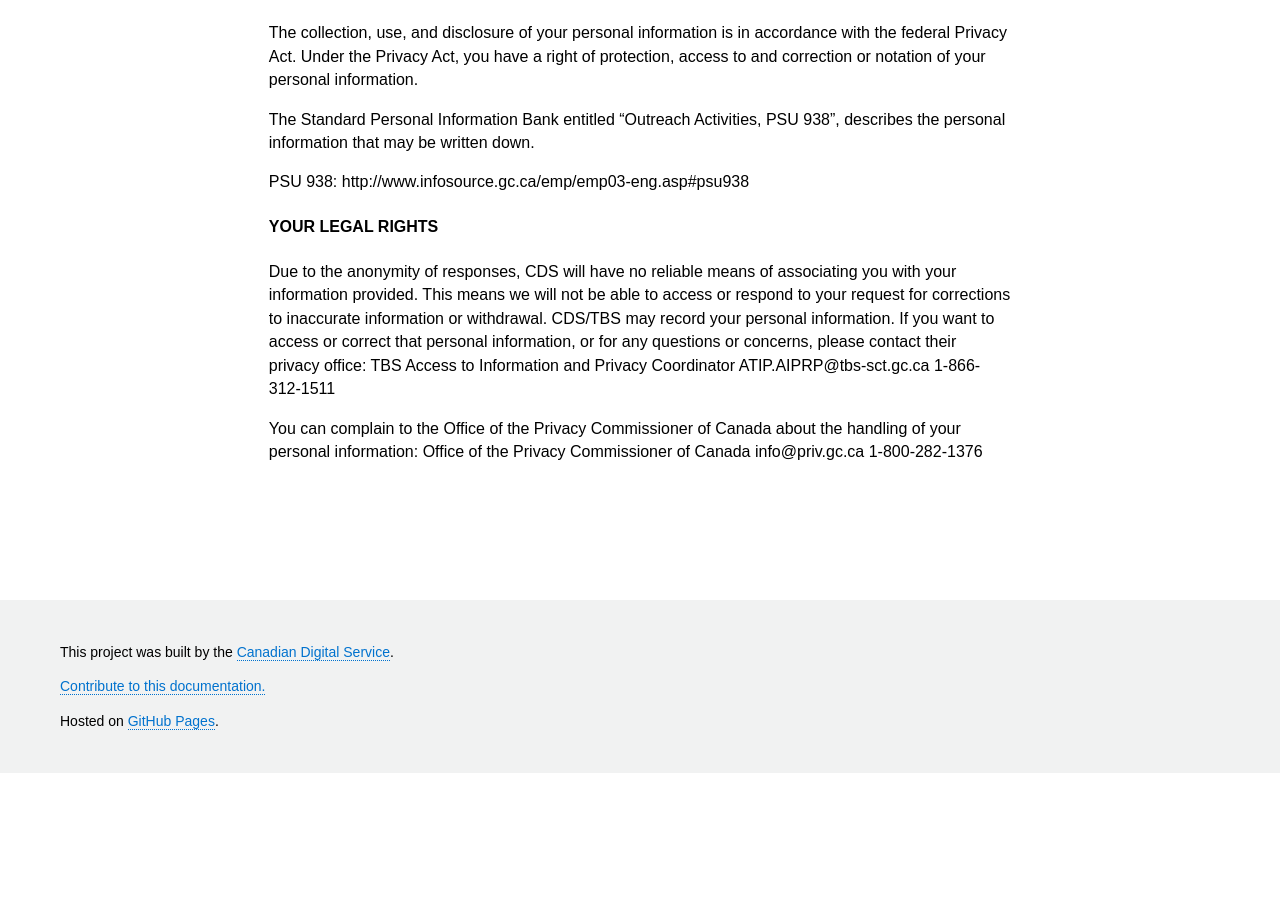
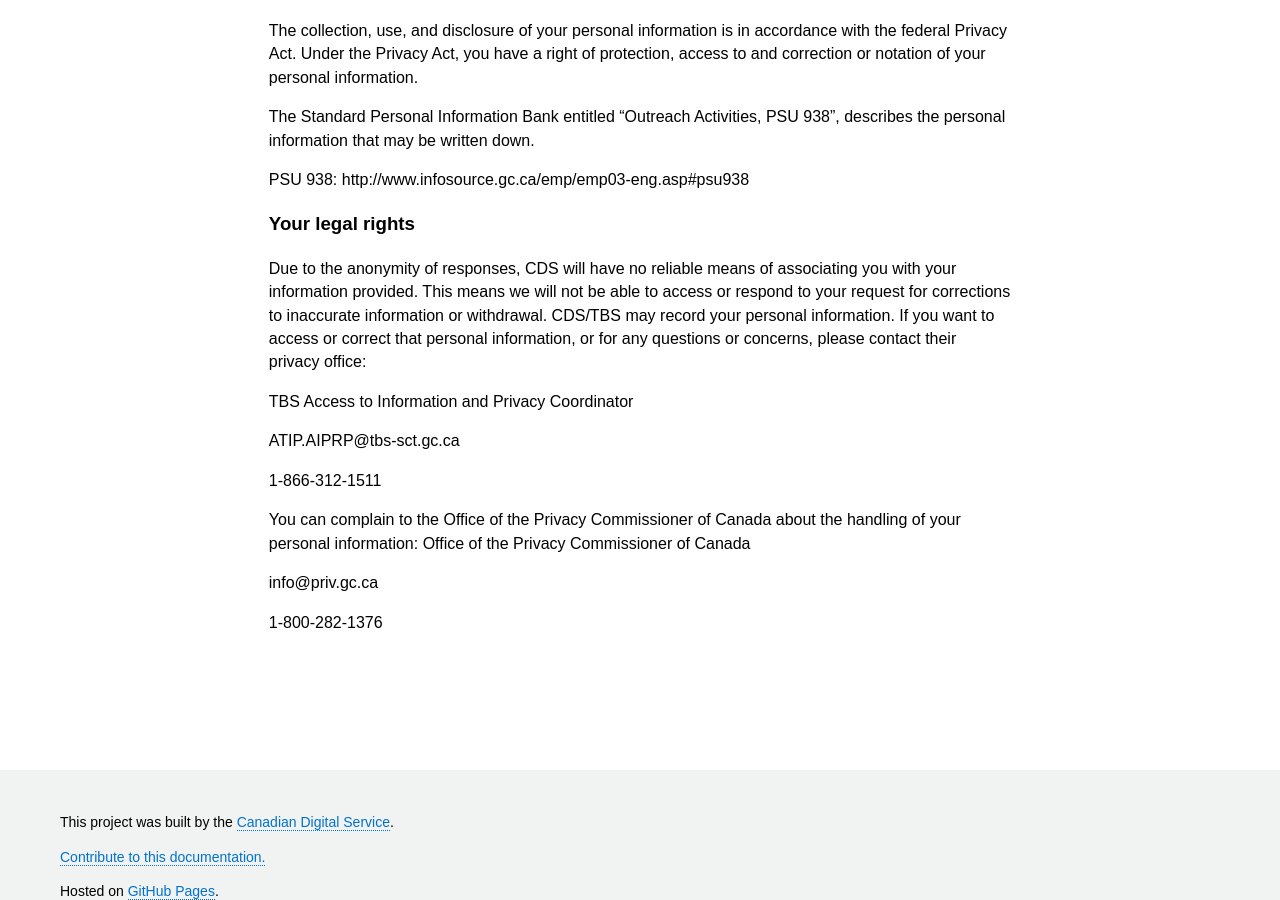
Before and after one commit to cds-snc/research-recherche, a Jekyll site: the page built from _pages/en/service-team-survey.md, in a window 1280 px wide and 900 px high, scrolled down 806 px. Built offline with Jekyll 4.4.1, drawn with Linux system fonts in a browser that asks for light colours; before the commit the page ends 1579 px from its top, so only the background shows below that.

```diff
--- a/_pages/en/service-team-survey.md
+++ b/_pages/en/service-team-survey.md
@@ -12,7 +12,7 @@ title: Service team survey privacy statement
 
 By participating in this research, you consent that your role in your home department and information about what you learned with CDS will be collected.
 
-#### How we will use this information
+### How we will use this information
 
 The Canadian Digital Service (CDS) will use this information to help us understand the experience of the service teams who have spent time at CDS
 
@@ -22,7 +22,7 @@ This personal information will not be used for any “administrative purposes”
 
 CDS may publish or share with other government institutions a summary of what we have learned from this research, including quotes or narratives. Your name will not be associated with your responses, quotes, or narratives.
 
-#### Who we are
+### Who we are
 CDS is part of the Treasury Board of Canada Secretariat (TBS).
 
 The collection and use of your personal information by TBS is authorized by the Financial Administration Act.
@@ -33,15 +33,20 @@ The Standard Personal Information Bank entitled “Outreach Activities, PSU 938
 
 PSU 938: http://www.infosource.gc.ca/emp/emp03-eng.asp#psu938
 
-#### Your legal rights
+### Your legal rights
 
 Due to the anonymity of responses, CDS will have no reliable means of associating you with your information provided. This means we will not be able to access or respond to your request for corrections to inaccurate information or withdrawal.
 CDS/TBS may record your personal information. If you want to access or correct that personal information, or for any questions or concerns, please contact their privacy office:
+
 TBS Access to Information and Privacy Coordinator
+
 ATIP.AIPRP@tbs-sct.gc.ca
+
 1-866-312-1511
 
 You can complain to the Office of the Privacy Commissioner of Canada about the handling of your personal information:
 Office of the Privacy Commissioner of Canada
+
 info@priv.gc.ca
+
 1-800-282-1376
```
